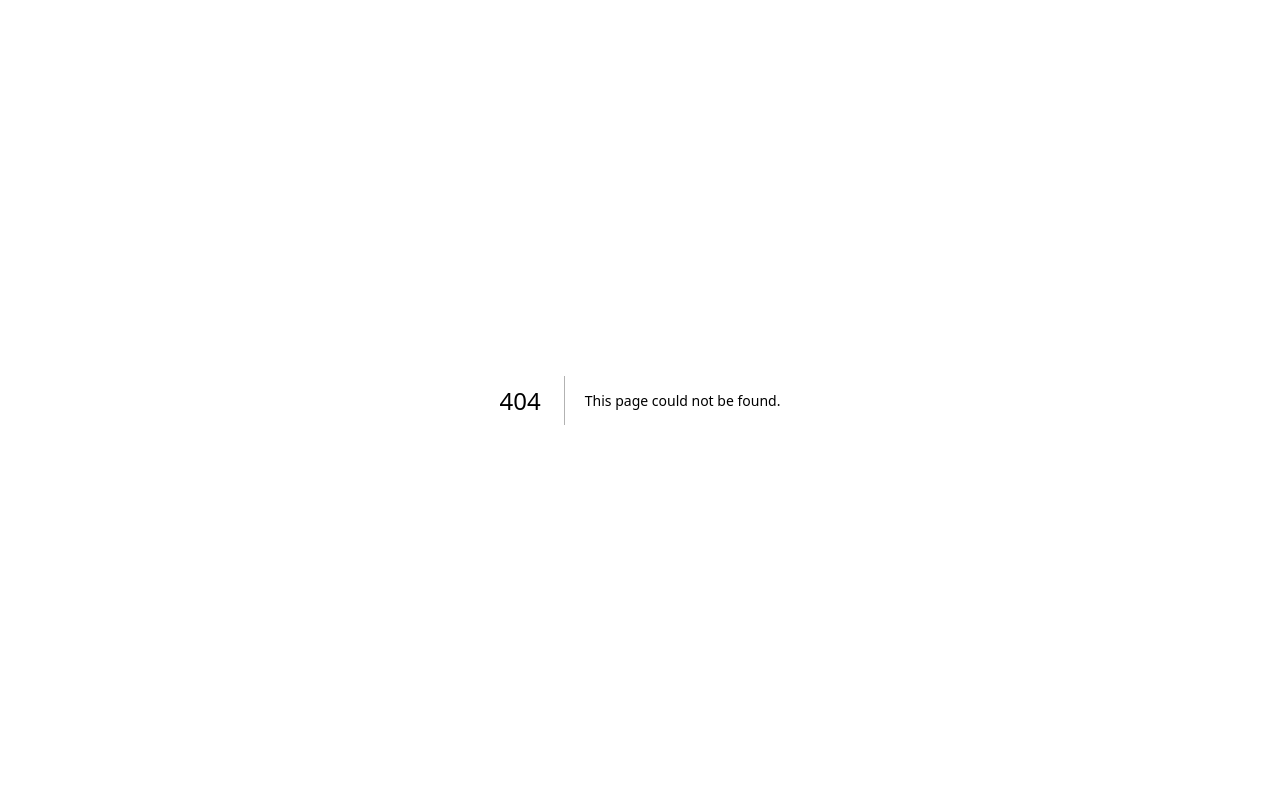
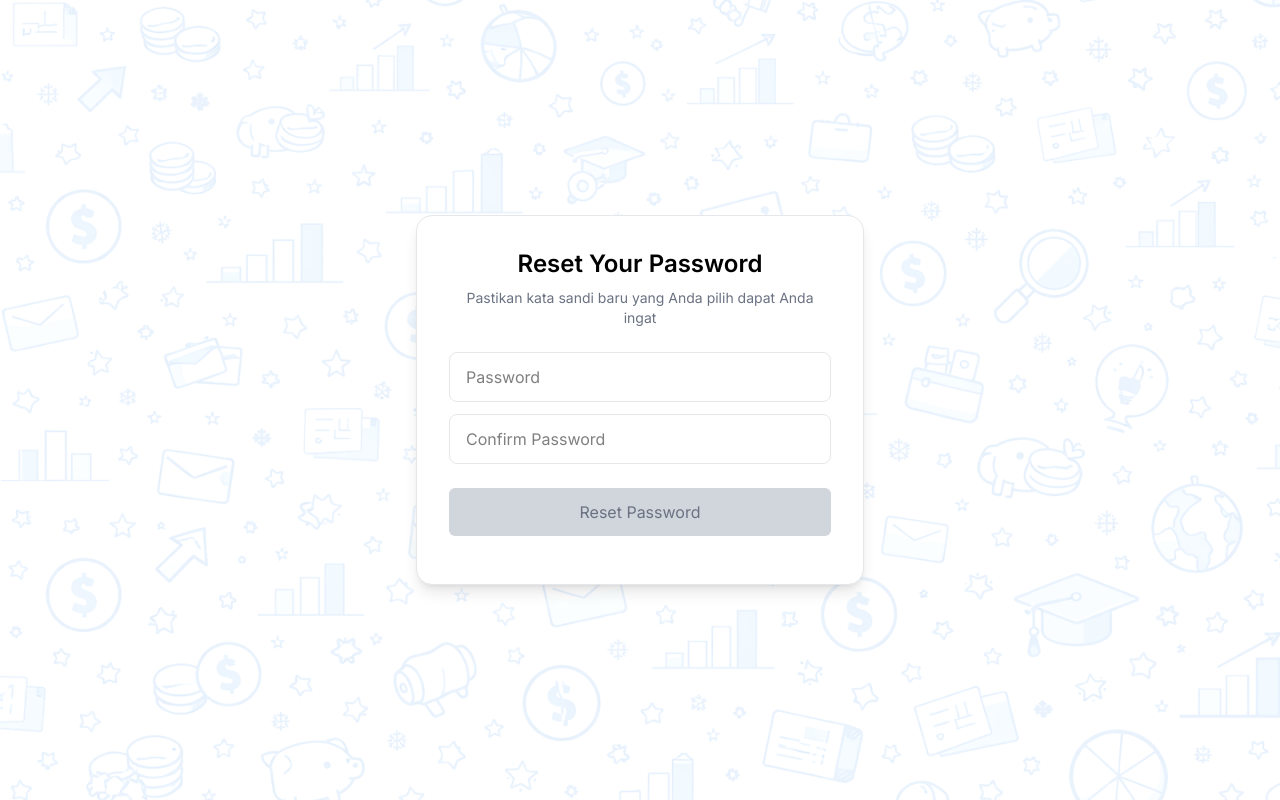
Before and after one commit to amadeuzjason/InvestPlan, a Next.js app: page /reset in a window 1280 px wide. Before the commit this address had no page. Built offline with nearby package versions, Linux system fonts and the light colour scheme.

Commit message:
Halaman Reset Password

```diff
--- a/app/forgot/page.tsx
+++ b/app/forgot/page.tsx
@@ -18,12 +18,12 @@ export default function ForgotPassword() {
     <>
       <main className="relative min-h-screen w-full">
         <Image src="/bg.png" alt="Background" fill className="object-cover" priority />
-        <div className="absolute inset-0 bg-white/60 z-0" />
+        <div className="absolute inset-0 bg-white/30 z-0" />
 
         <div className="relative z-10 flex items-center justify-center min-h-screen px-4">
           <form
             onSubmit={handleSubmit}
-            className="w-full max-w-md bg-white rounded-2xl shadow-lg p-6 md:p-8 text-center border border-gray-200"
+            className="w-full max-w-md bg-white rounded-2xl shadow-lg p-8 text-center border border-gray-200"
           >
             <h2 className="text-2xl font-semibold mb-2">Forgot Password?</h2>
 
--- /dev/null
+++ b/app/reset/page.tsx
@@ -0,0 +1,77 @@
+"use client";
+
+import Image from "next/image";
+import { useState } from "react";
+import { useRouter } from "next/navigation";
+
+export default function ResetPassword() {
+  const [password, setPassword] = useState("");
+  const [confirm, setConfirm] = useState("");
+  const router = useRouter();
+
+  const passwordsMatch = password === confirm && password.length > 0;
+  const canSubmit = password.length > 0 && passwordsMatch;
+
+  function handleSubmit(e: React.FormEvent) {
+    e.preventDefault();
+    if (!canSubmit) return;
+    // TODO: call API to update password
+    router.push("/login");
+  }
+
+  return (
+    <>
+      <main className="relative min-h-screen w-full">
+        <Image src="/bg.png" alt="Background" fill className="object-cover" priority />
+        <div className="absolute inset-0 bg-white/30 z-0" />
+
+        <div className="relative z-10 flex items-center justify-center min-h-screen px-4">
+          <form
+            onSubmit={handleSubmit}
+            className="w-full max-w-md bg-white rounded-2xl shadow-lg p-8 text-center border border-gray-200"
+          >
+            <h2 className="text-2xl font-semibold mb-2">Reset Your Password</h2>
+
+            <p className="text-sm text-gray-500 mb-6">
+              Pastikan kata sandi baru yang Anda pilih dapat Anda ingat
+            </p>
+
+            <div className="text-left mb-3">
+              <input
+                id="password"
+                type="password"
+                value={password}
+                onChange={(e) => setPassword(e.target.value)}
+                className="w-full border border-gray-200 rounded-lg px-4 py-3 focus:outline-none focus:ring-2 focus:ring-blue-200"
+                placeholder="Password"
+                required
+              />
+            </div>
+
+            <div className="text-left mb-6">
+              <input
+                id="confirm"
+                type="password"
+                value={confirm}
+                onChange={(e) => setConfirm(e.target.value)}
+                className="w-full border border-gray-200 rounded-lg px-4 py-3 focus:outline-none focus:ring-2 focus:ring-blue-200"
+                placeholder="Confirm Password"
+                required
+              />
+              {confirm.length > 0 && !passwordsMatch && (
+                <p className="text-xs text-red-500 mt-1">Password tidak sama.</p>
+              )}
+            </div>
+
+            <button
+              type="submit"
+              disabled={!canSubmit}
+              className={`w-full py-3 rounded-md mb-4 transition ${canSubmit ? 'bg-black text-white' : 'bg-gray-300 text-gray-500 cursor-not-allowed'}`}>
+              Reset Password
+            </button>
+          </form>
+        </div>
+      </main>
+    </>
+  );
+}
--- a/app/verify/page.tsx
+++ b/app/verify/page.tsx
@@ -73,7 +73,7 @@ export default function VerifyOTP() {
           className="object-cover"
           priority
         />
-        <div className="absolute inset-0 bg-white/50 z-0"/>
+        <div className="absolute inset-0 bg-white/30 z-0"/>
 
         <div className="relative z-10 flex items-center justify-center min-h-screen">
           <form
```
